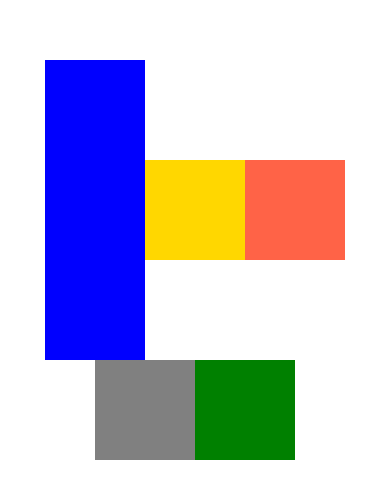
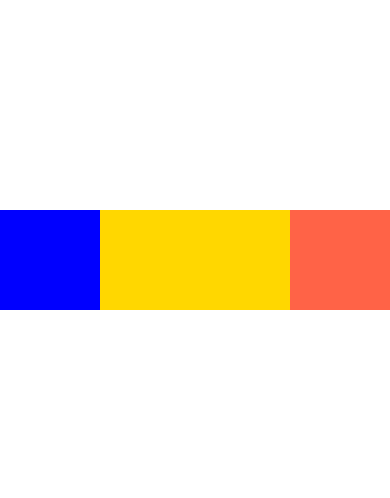
Before and after one commit to shrikantkalar023/learning-React-Native, a React Native app: screen / in a window 390 px wide. Shown: the part 162-660 px from the top of the page. Built offline with nearby package versions, Linux system fonts and the light colour scheme.

Commit message:
flexBasis, flexGrow & flexShrink

```diff
--- a/App.tsx
+++ b/App.tsx
@@ -9,16 +9,26 @@ export default function App() {
         flexDirection: "row", // default is column
         justifyContent: "center", // default is flex-start
         alignItems: "center", // default is stretch
-        flexWrap: "wrap", // default is nowrap
-        alignContent: "center",
       }}
     >
-      {/* flex: 2 takes 2/4 of the container below */}
-      <View style={{ backgroundColor: "blue", width: 100, height: 300 }} />
-      <View style={{ backgroundColor: "gold", width: 100, height: 100 }} />
+      {/* flexBasis: 100 is same as width: 100 below */}
+      <View
+        style={{
+          backgroundColor: "blue",
+          flexBasis: 100,
+          flexGrow: 1, // same as setting flex: 1
+          height: 100,
+        }}
+      />
+      <View
+        style={{
+          backgroundColor: "gold",
+          width: 400,
+          height: 100,
+          flexShrink: 1, // same as setting flex: -1
+        }}
+      />
       <View style={{ backgroundColor: "tomato", width: 100, height: 100 }} />
-      <View style={{ backgroundColor: "gray", width: 100, height: 100 }} />
-      <View style={{ backgroundColor: "green", width: 100, height: 100 }} />
     </View>
   );
 }
```
Also changed, not shown: 1 other file (tests, documents, lock files or other folders).
